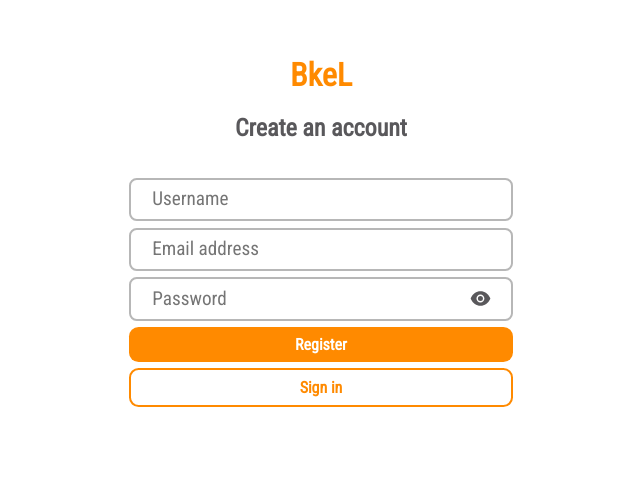
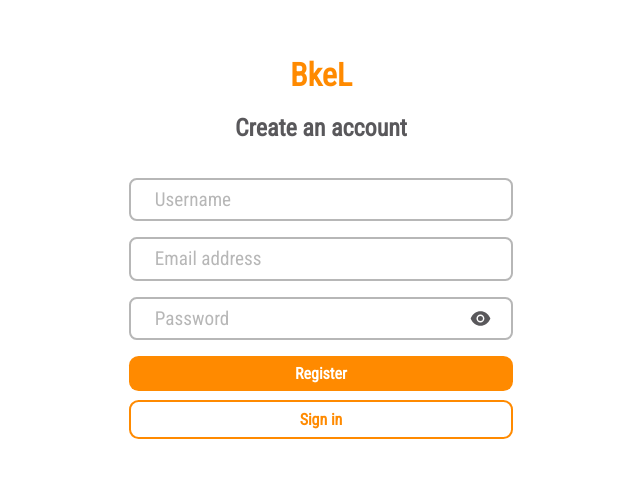
Before and after one commit to ShinyKiwis/bk-ecommerce, a React (Vite) app: page /signup in a window 1280 px wide. Shown: the part 104-582 px from the top of the page, without its empty margins (319-959 px from the left). Built offline with nearby package versions, Linux system fonts and the light colour scheme.

Commit message:
Update: Implement function for register page

```diff
--- a/package.json
+++ b/package.json
@@ -10,7 +10,6 @@
     "preview": "vite preview"
   },
   "dependencies": {
-    "@react-icons/all-files": "^4.1.0",
     "react": "^18.2.0",
     "react-dom": "^18.2.0",
     "react-icons": "^4.8.0",
--- a/src/components/Button/Button.module.css
+++ b/src/components/Button/Button.module.css
@@ -15,4 +15,5 @@
   color: var(--primary);
   background-color: var(--white);
   border: 2px solid var(--primary);
+  margin-top: -0.4em;
 }
--- a/src/components/InputField/InputField.module.css
+++ b/src/components/InputField/InputField.module.css
@@ -5,6 +5,7 @@
   align-items: center;
   padding: 0.4em 1em;
   font-size: 1.2em;
+  position: relative;
 }
 
 .input_container>input {
@@ -35,3 +36,24 @@
     width: 15em;
   }
 }
+
+.input_container>input:focus ~ .floating_label,
+.input_container>input:not(:focus):valid ~ .floating_label{
+  top: -14px;
+  left: 10px;
+  color: var(--primary);
+  opacity: 1;
+  font-weight: bold;
+}
+
+.floating_label {
+  position: absolute;
+  pointer-events: none;
+  color: var(--grey);
+  transition: 0.2s ease all;
+  top:8px;
+  left: 20px;
+  background-color: var(--white);
+  font-weight: 500;
+  padding-inline: 0.2em;
+}
--- a/src/components/InputField/index.jsx
+++ b/src/components/InputField/index.jsx
@@ -16,17 +16,24 @@ function InputField({ type, placeholder }) {
   return (
     <div className={InputFieldStyle.input_container}>
       <input
-        type={type === 'password' ? showPassword ? "text": "password" : type}
-        placeholder={placeholder}
+        type={type === "password" ? (showPassword ? "text" : "password") : type}
+        id={placeholder}
         value={value}
         onChange={handleChange}
-
+        required
       />
+      <label htmlFor={placeholder} className={InputFieldStyle.floating_label}>
+        {placeholder}
+      </label>
       {type === "password" &&
         (showPassword ? (
-          <Icon Icon={AiFillEyeInvisible} onClick={handleShowPassword} size="1.2em"/>
+          <Icon
+            Icon={AiFillEyeInvisible}
+            onClick={handleShowPassword}
+            size="1.2em"
+          />
         ) : (
-          <Icon Icon={AiFillEye} onClick={handleShowPassword} size="1.2em"/>
+          <Icon Icon={AiFillEye} onClick={handleShowPassword} size="1.2em" />
         ))}
     </div>
   );
--- a/src/pages/SignUp.jsx
+++ b/src/pages/SignUp.jsx
@@ -8,7 +8,7 @@ const SignUp = () => {
     <main className={SignUpStyle.signup_container}>
       <WebName />
       <h2>Create an account</h2>
-      <div className={SignUpStyle.action_container}>
+      <form className={SignUpStyle.action_container}>
         <InputField type="text" placeholder="Username" />
         <InputField type="email" placeholder="Email address" />
         <InputField type="password" placeholder="Password" />
@@ -20,7 +20,7 @@ const SignUp = () => {
             navigate("/login");
           }}
         />
-      </div>
+      </form>
     </main>
   );
 };
--- a/src/styles/Login.module.css
+++ b/src/styles/Login.module.css
@@ -10,5 +10,5 @@
   margin-top: 1em;
   display: flex;
   flex-direction: column;
-  gap: 0.4em;
+  gap: 1em;
 }
--- a/src/styles/SignUp.module.css
+++ b/src/styles/SignUp.module.css
@@ -10,5 +10,5 @@
   margin-top: 1em;
   display: flex;
   flex-direction: column;
-  gap: 0.4em;
+  gap: 1em;
 }
```
Also changed, not shown: 1 other file (tests, documents, lock files or other folders).
